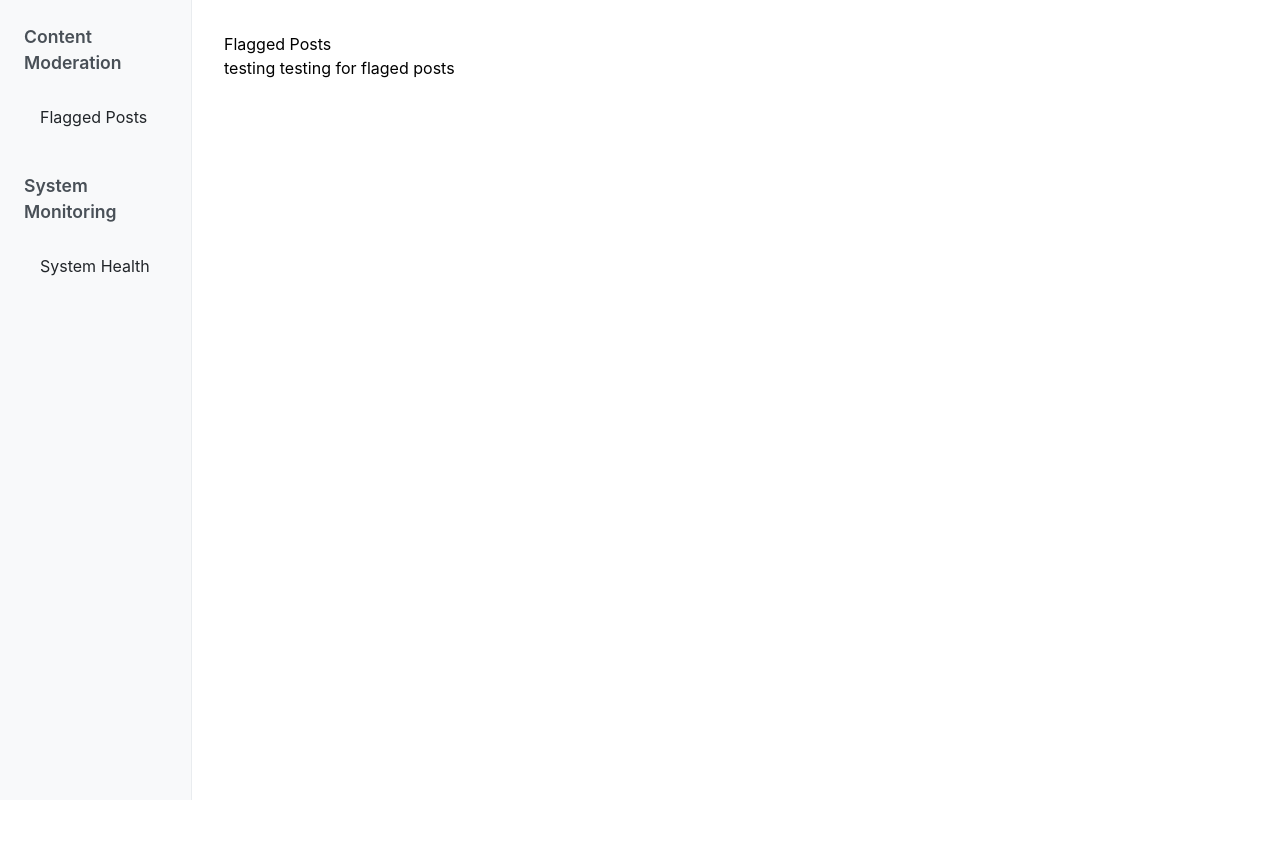
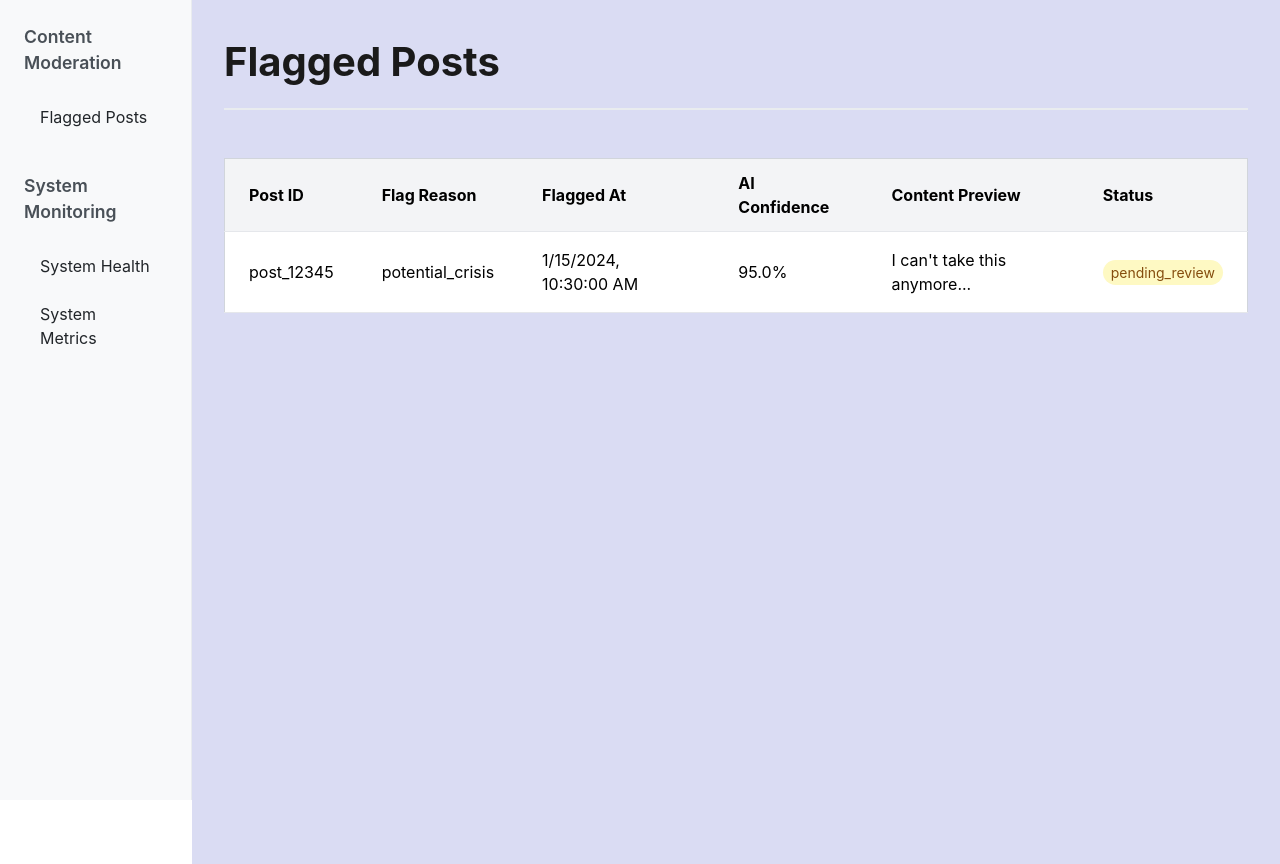
Before and after one commit to YouthMind2025/YouthMind, a React (Create React App) app in the folder admin-panel/: page / in a window 1280 px wide. Before the commit the page ends 800 px from the top, so only its background shows below. Built offline with nearby package versions, Linux system fonts and the light colour scheme.

Commit message:
mock data
added mock data for content moderation and system moderation

made a table that showed flaged posts in flagged posts,

split up system monitoring into system health(status,services) and system metrcis(active users,posts,ai response time)

```diff
--- a/admin-panel/src/App.css
+++ b/admin-panel/src/App.css
@@ -1,42 +1,3 @@
-.App {
-  text-align: center;
-}
-
-.App-logo {
-  height: 40vmin;
-  pointer-events: none;
-}
-
-@media (prefers-reduced-motion: no-preference) {
-  .App-logo {
-    animation: App-logo-spin infinite 20s linear;
-  }
-}
-
-.App-header {
-  background-color: #282c34;
-  min-height: 100vh;
-  display: flex;
-  flex-direction: column;
-  align-items: center;
-  justify-content: center;
-  font-size: calc(10px + 2vmin);
-  color: white;
-}
-
-.App-link {
-  color: #61dafb;
-}
-
-@keyframes App-logo-spin {
-  from {
-    transform: rotate(0deg);
-  }
-  to {
-    transform: rotate(360deg);
-  }
-}
-
 .app-container {
   display: flex;
   min-height: 100vh;
@@ -46,11 +7,7 @@
   flex: 1;
   margin-left: 15%;
   padding: 2rem;
-}
-
-.page-container {
-  max-width: 1200px;
-  margin: 0 auto;
+  background-color: #dadcf3;
 }
 
 /* Responsive adjustments */
--- a/admin-panel/src/App.tsx
+++ b/admin-panel/src/App.tsx
@@ -3,6 +3,7 @@ import { BrowserRouter as Router, Routes, Route } from 'react-router-dom';
 import Sidebar from './scenes/global/Sidebar';
 import FlaggedPosts from './scenes/pages/FlaggedPosts';
 import SystemHealth from './scenes/pages/SystemHealth';
+import SystemMetrics from './scenes/pages/SystemMetrics';
 import './App.css';
 
 function App() {
@@ -14,6 +15,7 @@ function App() {
           <Routes>
             <Route path="/flagged-posts" element={<FlaggedPosts />} />
             <Route path="/system-health" element={<SystemHealth />} />
+            <Route path="/system-metrics" element={<SystemMetrics />} />
             <Route path="/" element={<FlaggedPosts />} />
           </Routes>
         </main>
--- /dev/null
+++ b/admin-panel/src/data/mockData.js
@@ -0,0 +1,42 @@
+
+//export const flagedmockData = [
+//    "flagged_posts": [
+//        {
+//            "post_id": "post_12345",
+//            "flag_reason": "potential_crisis",
+//            "flagged_at": "2024-01-15T10:30:00Z",
+//            "ai_confidence": 0.95,
+//            "content_preview": "I can't take this anymore...",
+//            "status": "pending_review"
+//        }
+//    ],
+//    "total_pending": 3
+//];
+
+export const flagedmockData = {
+    "flagged_posts": [
+        {
+            "post_id": "post_12345",
+            "flag_reason": "potential_crisis",
+            "flagged_at": "2024-01-15T10:30:00Z",
+            "ai_confidence": 0.95,
+            "content_preview": "I can't take this anymore...",
+            "status": "pending_review"
+        }
+    ],
+    "total_pending": 3
+};
+
+export const systemmonitoringmockData = {
+        "status": "healthy",
+        "services": {
+          "database": "up",
+          "redis": "up",
+          "ai_service": "up"
+        },
+        "metrics": {
+          "active_users": 1247,
+          "posts_today": 89,
+          "ai_response_time_avg": "450ms"
+        }
+}
--- /dev/null
+++ b/admin-panel/src/scenes/components/FlaggedPostsTable.tsx
@@ -0,0 +1,41 @@
+import React from 'react';
+import { flagedmockData } from '../../data/mockData';
+
+const FlaggedPostsTable: React.FC = () => {
+  return (
+    <div className="overflow-x-auto">
+      <table className="min-w-full bg-white border border-gray-300">
+        <thead>
+          <tr className="bg-gray-100">
+            <th className="px-6 py-3 border-b text-left">Post ID</th>
+            <th className="px-6 py-3 border-b text-left">Flag Reason</th>
+            <th className="px-6 py-3 border-b text-left">Flagged At</th>
+            <th className="px-6 py-3 border-b text-left">AI Confidence</th>
+            <th className="px-6 py-3 border-b text-left">Content Preview</th>
+            <th className="px-6 py-3 border-b text-left">Status</th>
+          </tr>
+        </thead>
+        <tbody>
+          {flagedmockData.flagged_posts.map((post) => (
+            <tr key={post.post_id} className="hover:bg-gray-50">
+              <td className="px-6 py-4 border-b">{post.post_id}</td>
+              <td className="px-6 py-4 border-b">{post.flag_reason}</td>
+              <td className="px-6 py-4 border-b">{new Date(post.flagged_at).toLocaleString()}</td>
+              <td className="px-6 py-4 border-b">{(post.ai_confidence * 100).toFixed(1)}%</td>
+              <td className="px-6 py-4 border-b">{post.content_preview}</td>
+              <td className="px-6 py-4 border-b">
+                <span className={`px-2 py-1 rounded-full text-sm ${
+                  post.status === 'pending_review' ? 'bg-yellow-100 text-yellow-800' : 'bg-green-100 text-green-800'
+                }`}>
+                  {post.status}
+                </span>
+              </td>
+            </tr>
+          ))}
+        </tbody>
+      </table>
+    </div>
+  );
+};
+
+export default FlaggedPostsTable;
--- a/admin-panel/src/scenes/global/Sidebar.tsx
+++ b/admin-panel/src/scenes/global/Sidebar.tsx
@@ -20,6 +20,9 @@ const Sidebar: React.FC = () => {
           <Link to="/system-health" className="sidebar-link">
             System Health
           </Link>
+          <Link to="/system-metrics" className="sidebar-link">
+            System Metrics
+          </Link>
         </nav>
       </div>
     </div>
--- /dev/null
+++ b/admin-panel/src/scenes/pages/FlaggedPosts.css
@@ -0,0 +1,37 @@
+.page-container {
+  width: 100%;
+  min-height: 100vh;
+  /*max-width: 1200px;*/
+  margin: 0 auto;
+  background-color: #dadcf3;
+}
+
+/*
+.flagged-bg {
+  background-color: #dadcf3;
+  min-height: 100vh;
+  width: 100vw;
+}
+*/
+
+.page-header {
+  margin-bottom: 1rem;
+  padding-bottom: 1rem;
+  border-bottom: 2px solid #000;
+}
+
+.page-title {
+  font-size: 2.5rem;
+  font-weight: 700;
+  color: #1a1a1a;
+}
+
+.page-content {
+  padding: 1rem 0;
+}
+
+@media (max-width: 768px) {
+  .page-title {
+    font-size: 2rem;
+  }
+}
--- a/admin-panel/src/scenes/pages/FlaggedPosts.tsx
+++ b/admin-panel/src/scenes/pages/FlaggedPosts.tsx
@@ -1,11 +1,16 @@
 import React from 'react';
+import './FlaggedPosts.css';
+import FlaggedPostsTable from '../components/FlaggedPostsTable';
 
 const FlaggedPosts: React.FC = () => {
   return (
-    <div className="page-container">
-      <h1>Flagged Posts</h1>
-      {/* Add your flagged posts content here */}
-      <p>testing testing for flaged posts</p>
+    <div className="page-container flagged-bg">
+      <div className="page-header">
+        <h1 className="page-title">Flagged Posts</h1>
+      </div>
+      <div className="page-content">
+        <FlaggedPostsTable />
+      </div>
     </div>
   );
 };
--- /dev/null
+++ b/admin-panel/src/scenes/pages/SystemHealth.css
@@ -0,0 +1,26 @@
+.page-container {
+  max-width: 1200px;
+  margin: 0 auto;
+}
+
+.page-header {
+  margin-bottom: 2rem;
+  padding-bottom: 1rem;
+  border-bottom: 2px solid #e9ecef;
+}
+
+.page-title {
+  font-size: 2.5rem;
+  font-weight: 700;
+  color: #1a1a1a;
+}
+
+.page-content {
+  padding: 1rem 0;
+}
+
+@media (max-width: 768px) {
+  .page-title {
+    font-size: 2rem;
+  }
+}
--- a/admin-panel/src/scenes/pages/SystemHealth.tsx
+++ b/admin-panel/src/scenes/pages/SystemHealth.tsx
@@ -1,11 +1,15 @@
 import React from 'react';
+import './SystemHealth.css';
 
 const SystemHealth: React.FC = () => {
   return (
     <div className="page-container">
-      <h1>System Health</h1>
-      {/* Add your system health content here */}
-      <p>testing testing for system health</p>
+      <div className="page-header">
+        <h1 className="page-title">System Health</h1>
+      </div>
+      <div className="page-content">
+        <p>testing testing for system health</p>
+      </div>
     </div>
   );
 };
--- /dev/null
+++ b/admin-panel/src/scenes/pages/SystemMetrics.tsx
@@ -0,0 +1,16 @@
+import React from 'react';
+
+const SystemMetrics: React.FC = () => {
+    return (
+      <div className="page-container">
+        <div className="page-header">
+          <h1 className="page-title">System Metrics</h1>
+        </div>
+        <div className="page-content">
+          <p>testing testing for system metrics</p>
+        </div>
+      </div>
+    );
+  };
+
+  export default SystemMetrics;
```
